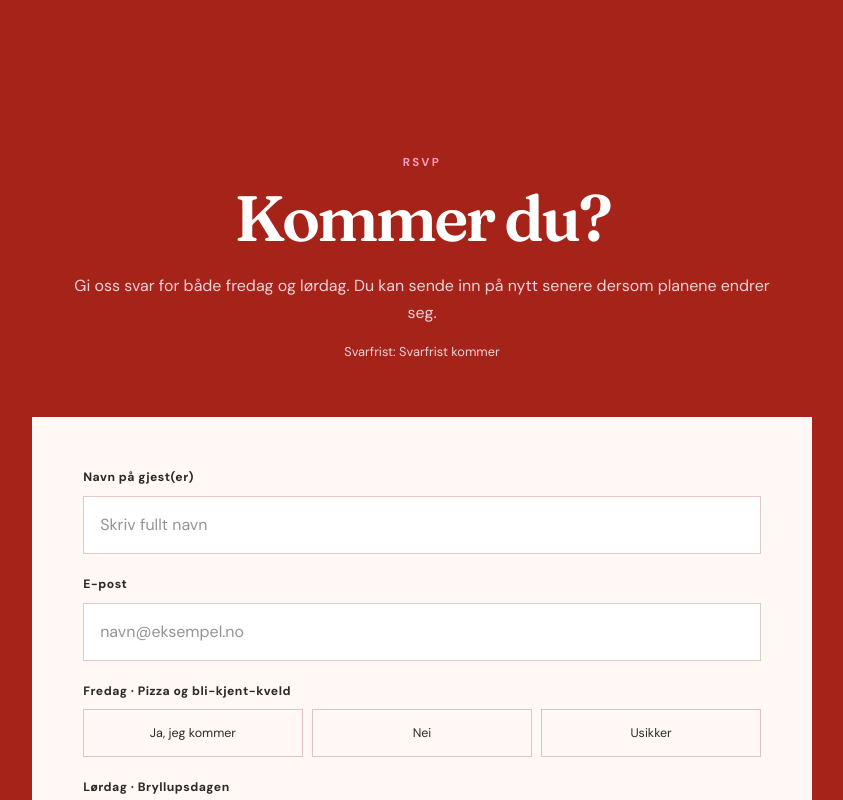
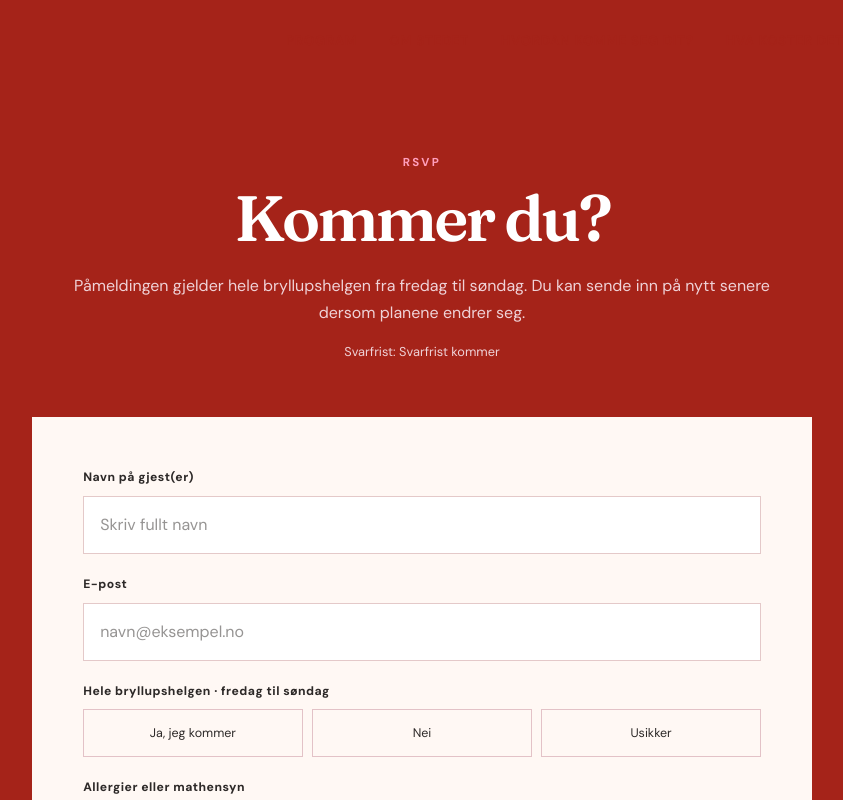
Before and after one commit to martaogmarius/martaogmarius.github.io, a Next.js app: page /svar in a window 1280 px wide. Shown: the top 800 px of the page, without its empty margins (218-1061 px from the left). Built offline with nearby package versions, Linux system fonts and the light colour scheme.

Commit message:
Gjør påmeldingen samlet for hele helgen

```diff
--- a/app/RsvpForm.tsx
+++ b/app/RsvpForm.tsx
@@ -12,11 +12,12 @@ export function RsvpForm() {
     const submittedForm = event.currentTarget;
     setStatus("sending");
     const form = new FormData(submittedForm);
+    const weekend = String(form.get("weekend") || "") as Attendance;
     const body = {
       name: String(form.get("name") || ""),
       email: String(form.get("email") || ""),
-      friday: String(form.get("friday") || "") as Attendance,
-      saturday: String(form.get("saturday") || "") as Attendance,
+      friday: weekend,
+      saturday: weekend,
       dietary: String(form.get("dietary") || ""),
       note: String(form.get("note") || ""),
     };
@@ -55,8 +56,7 @@ export function RsvpForm() {
         <label htmlFor="email">E-post</label>
         <input id="email" name="email" type="email" autoComplete="email" required placeholder="navn@eksempel.no" />
       </div>
-      <AttendanceField name="friday" title="Fredag · Pizza og bli-kjent-kveld" />
-      <AttendanceField name="saturday" title="Lørdag · Bryllupsdagen" />
+      <AttendanceField name="weekend" title="Hele bryllupshelgen · fredag til søndag" />
       <div className="field full">
         <label htmlFor="dietary">Allergier eller mathensyn</label>
         <input id="dietary" name="dietary" placeholder="La stå tomt hvis ingen" />
--- a/app/svar/page.tsx
+++ b/app/svar/page.tsx
@@ -12,7 +12,7 @@ export default function SvarPage() {
         <div className="section-heading light">
           <p className="kicker">RSVP</p>
           <h1 className="page-title">Kommer du?</h1>
-          <p>Gi oss svar for både fredag og lørdag. Du kan sende inn på nytt senere dersom planene endrer seg.</p>
+          <p>Påmeldingen gjelder hele bryllupshelgen fra fredag til søndag. Du kan sende inn på nytt senere dersom planene endrer seg.</p>
           <small>Svarfrist: {wedding.rsvpDeadline}</small>
         </div>
         <RsvpForm />
```
